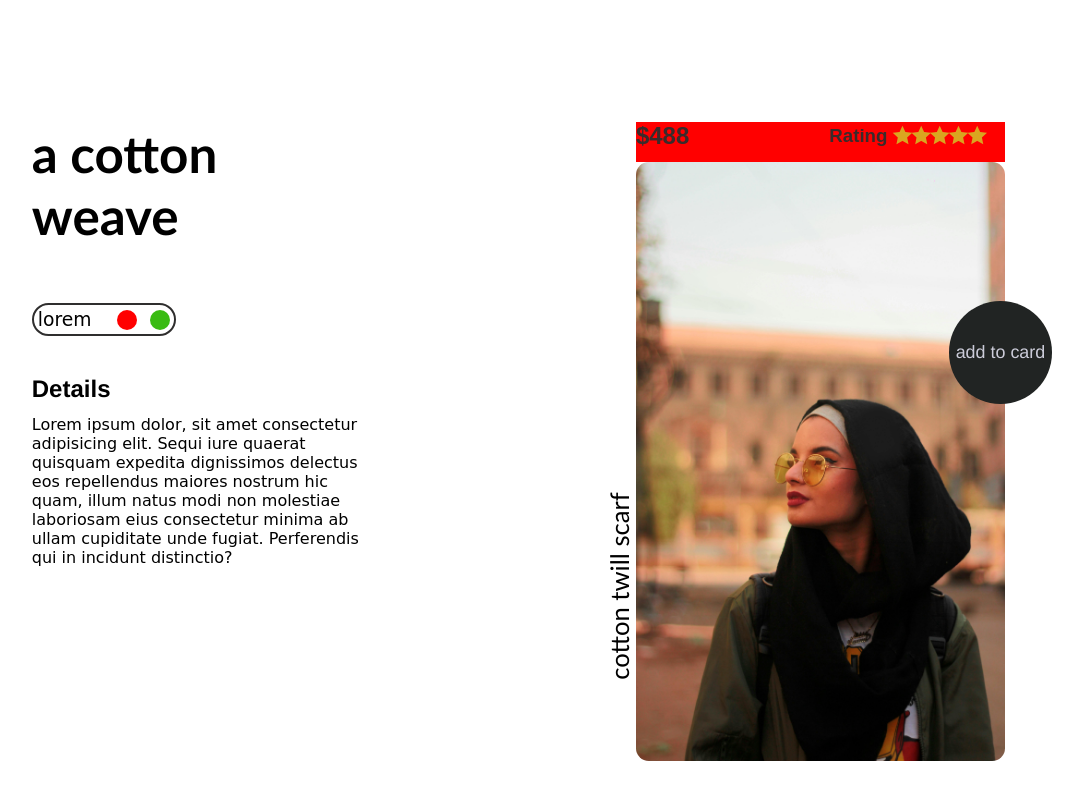
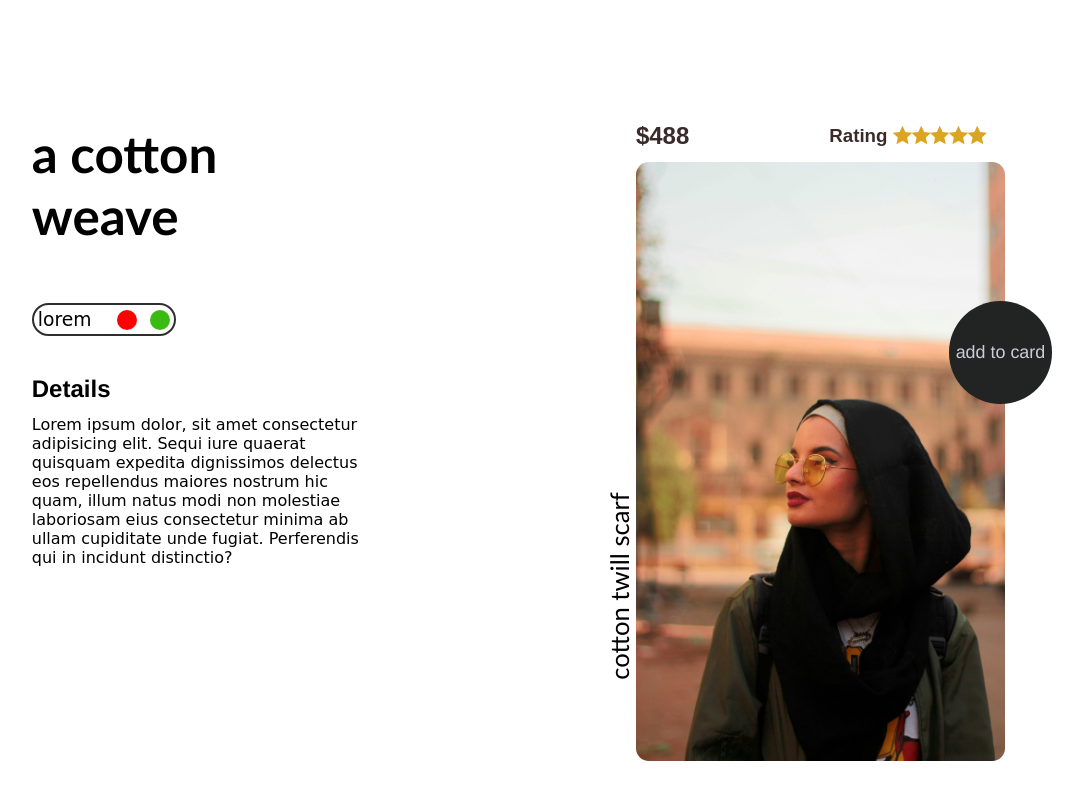
Before and after one commit to heyiamkrishna/cotton-weave-project, a plain HTML site: page index.html in a window 1280 px wide. Shown: the whole page, without its empty margins (45-1128 px from the left). Drawn offline with nearby package versions, Linux system fonts and the light colour scheme.

Commit message:
change in css file

```diff
--- a/style.css
+++ b/style.css
@@ -102,12 +102,10 @@ h2 {
     height: 80%;
     width: 30%;
     position: relative;
-    /* background-color: red; */
-    /* overflow: hidden; */
 }
 
 #right-top {
-    background-color: red;
+    /* background-color: red; */
     display: flex;
     justify-content: space-between;
     align-items: center;
@@ -133,8 +131,6 @@ h2 {
 #img-center {
     height: 100%;
     width: 100%;
-    /* position: relative; */
-    /* overflow: hidden; */
 }
 
 #right-top h2 {
```
